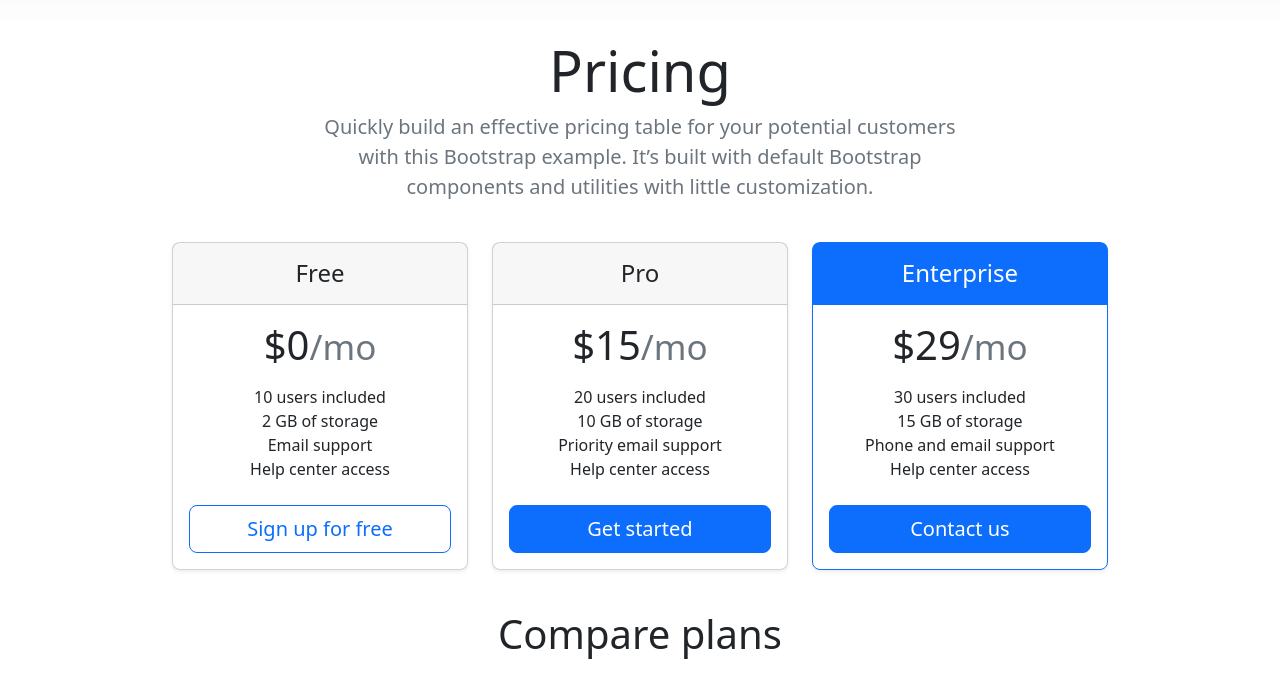
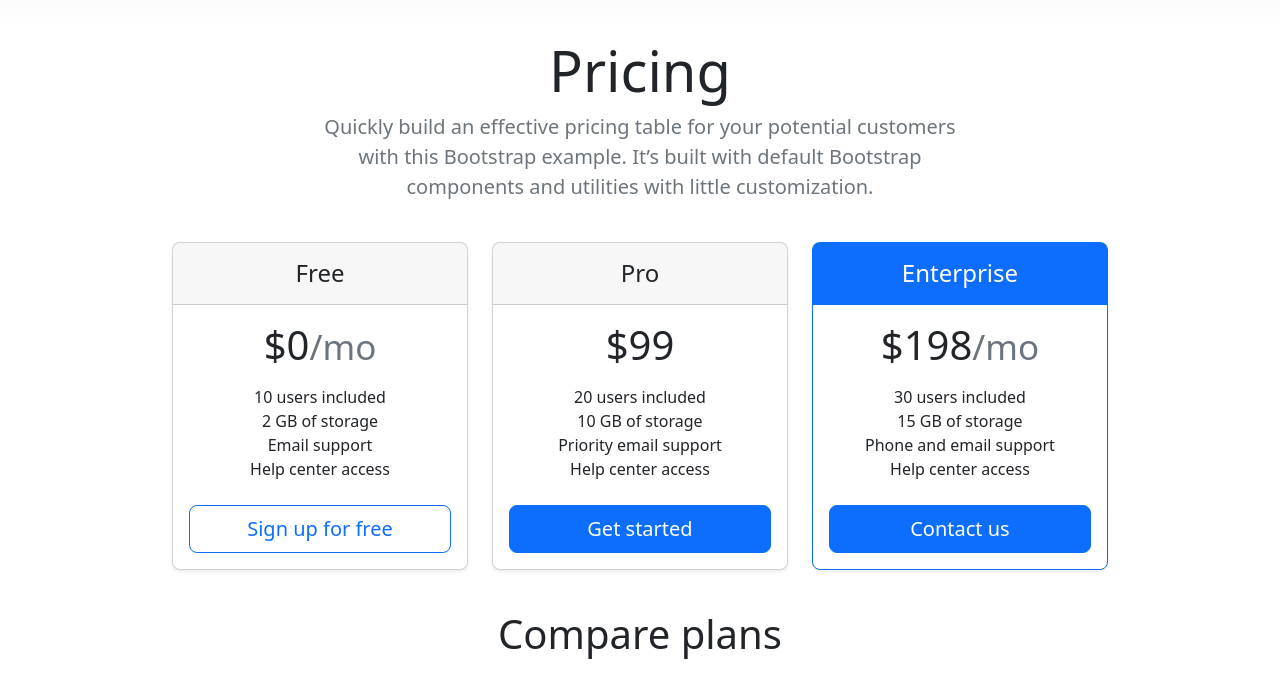
Before and after one commit to pmenezes3094/priya-javascript-week1-demo1, a website: page docs/index.html in a window 1280 px wide. Shown: the part 76-755 px from the top of the page. Drawn offline with nearby package versions, Linux system fonts and the light colour scheme.

Commit message:
updated prices dynamically

```diff
--- a/docs/index.html
+++ b/docs/index.html
@@ -3,6 +3,8 @@
   <head>
     <script>
       alert( "Check out our amazing prices!" );
+      const proPrice = 99;
+      const enterprisePrice = 2 * proPrice;
     </script>
     <!-- Required meta tags -->
     <meta charset="utf-8">
@@ -91,7 +93,7 @@
               </div>
               <div class="card-body">
                 <h1 id="propriceh1"
-                    class="card-title pricing-card-title">$15<small class="text-muted fw-light">/mo</small></h1>
+                    class="card-title pricing-card-title">$<script>document.write( proPrice );</script></small></h1>
                 <ul class="list-unstyled mt-3 mb-4">
                   <li>20 users included</li>
                   <li>10 GB of storage</li>
@@ -109,7 +111,7 @@
               </div>
               <div class="card-body">
                 <h1 id="enterprisepriceh1"
-                    class="card-title pricing-card-title">$29<small class="text-muted fw-light">/mo</small></h1>
+                    class="card-title pricing-card-title">$<script>document.write( enterprisePrice );</script><small class="text-muted fw-light">/mo</small></h1>
                 <ul class="list-unstyled mt-3 mb-4">
                   <li>30 users included</li>
                   <li>15 GB of storage</li>
```
